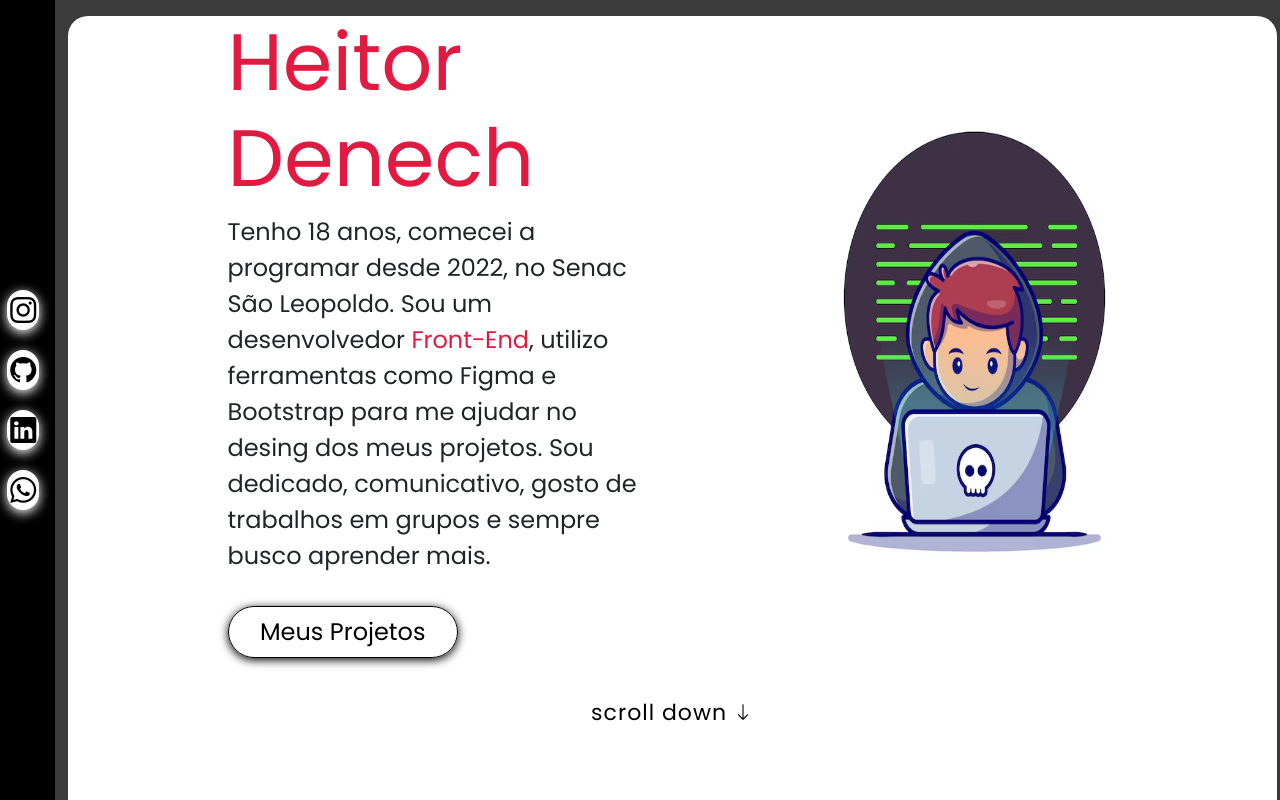
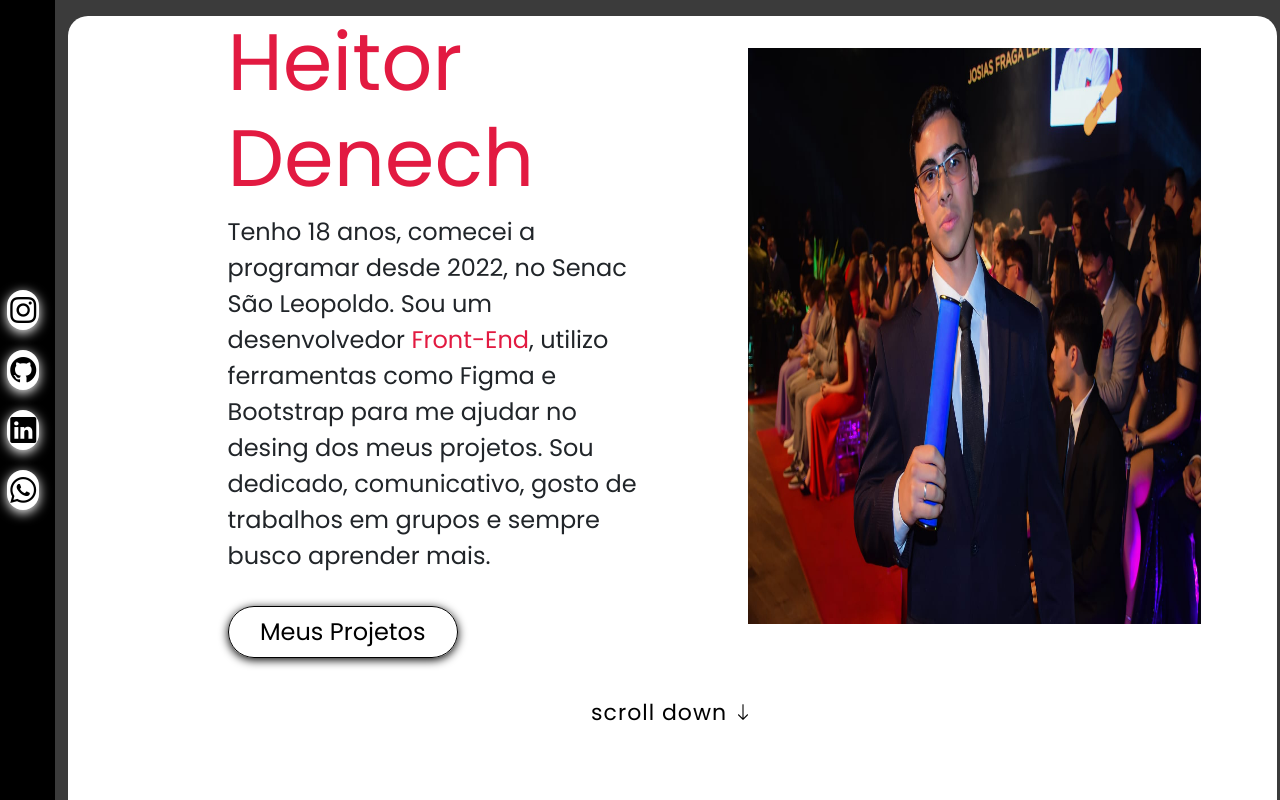
Before and after one commit to HeitorDenech/Heitor-Portifolio, a React (Vite) app: page / in a window 1280 px wide. Shown: the top 800 px of the page. Built offline with nearby package versions, Linux system fonts and the light colour scheme.

Commit message:
Imagem atualizada no site

```diff
--- a/src/App.tsx
+++ b/src/App.tsx
@@ -8,7 +8,7 @@ import { useEffect } from 'react';
 // ------------------IMAGENS----------------------
 import imgHardSkills from './assets/imgHardSkills.png';
 
-import imgIntroducaoProgramador from './assets/imgIntroducaoProgramador.avif';
+import fotoPerfil from "./assets/FotoPerfil.jpg";
 
 import imgGeodiverso1 from './assets/imgGeodiverso1.jpg';
 import imgGeodiverso2 from './assets/imgGeodiverso2.jpg';
@@ -179,7 +179,7 @@ function App() {
 
             <div className='img-introducao' data-aos="fade-left" data-aos-once="true">
 
-              <img src={imgIntroducaoProgramador} alt="imagemIntroducaoHeitor" srcSet="" />
+              <img src={fotoPerfil} alt="imagemIntroducaoHeitor" srcSet="" />
 
             </div>
 
```
Also changed, not shown: src/assets/FotoPerfil.jpg (added).
